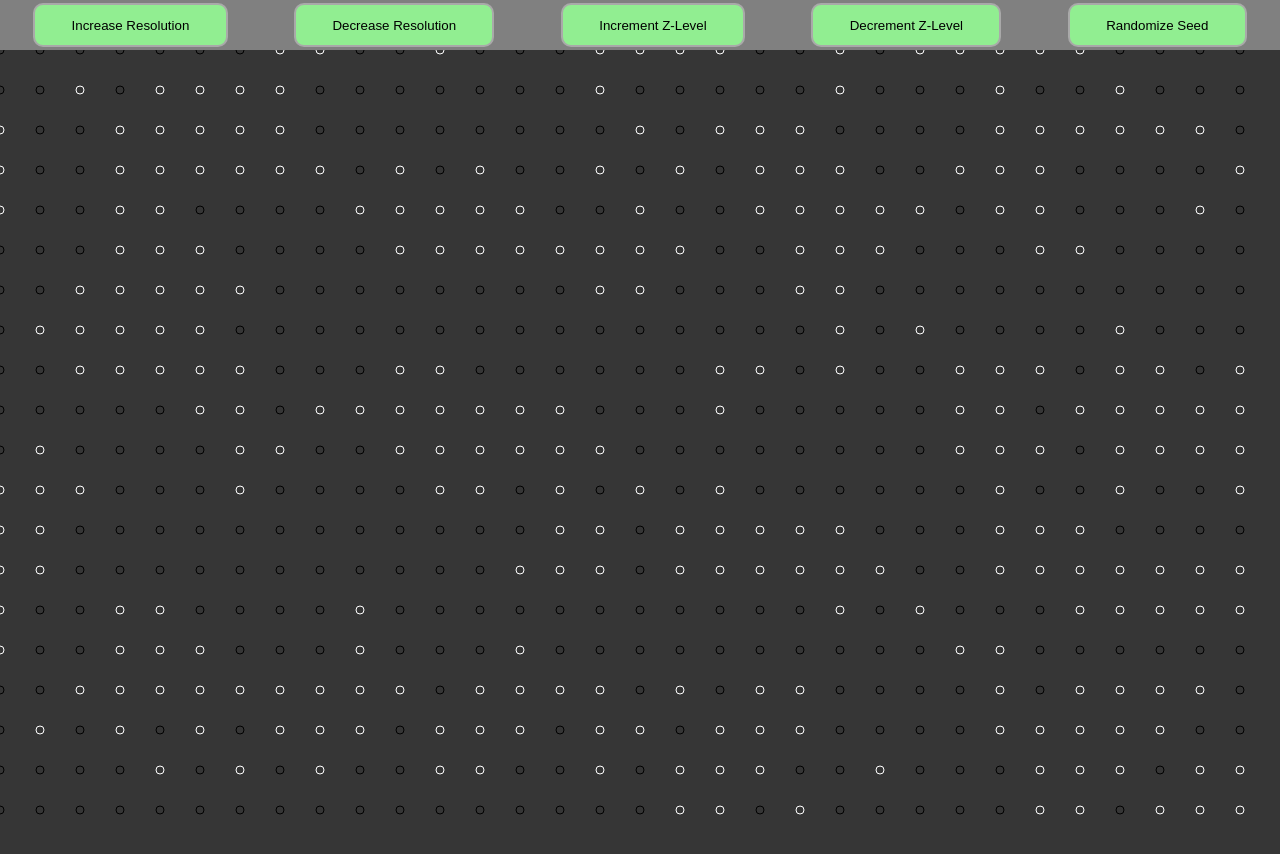
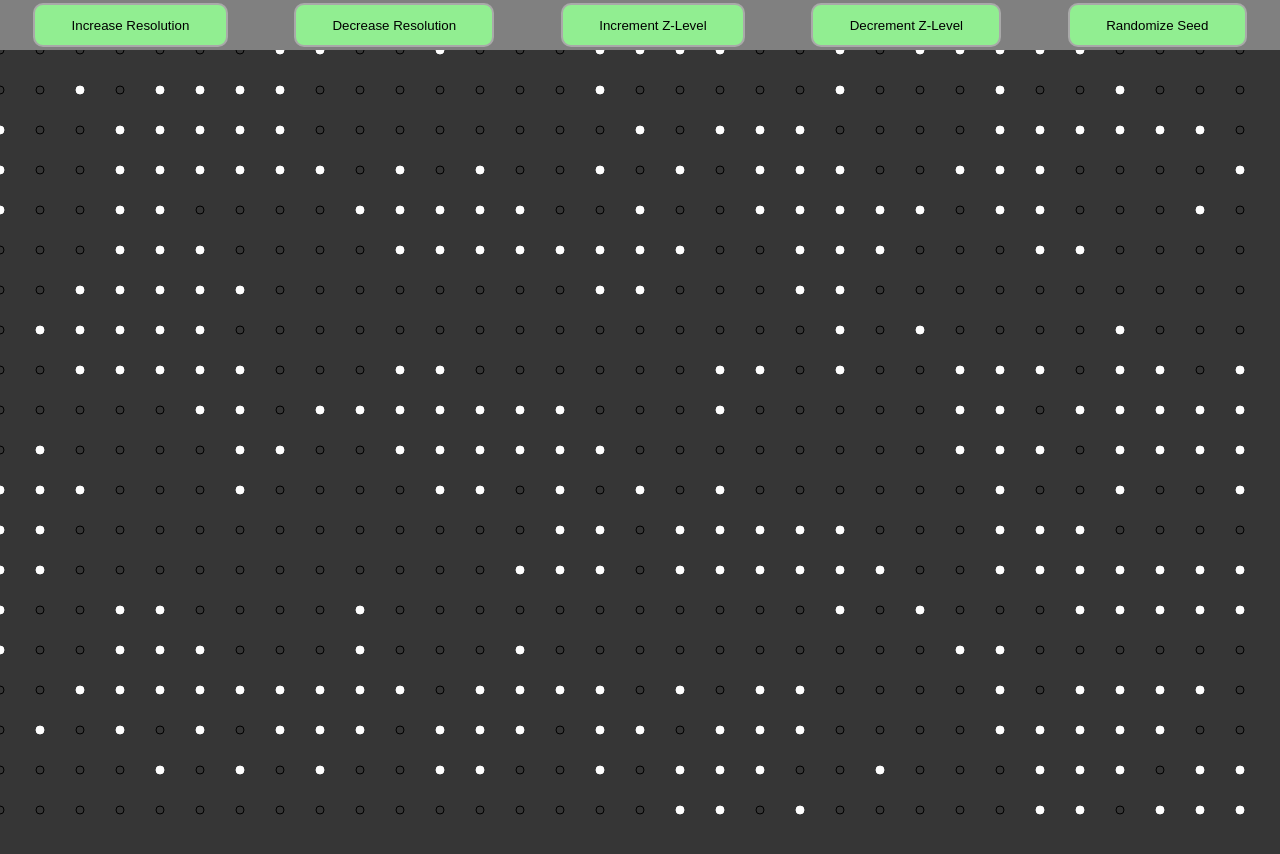
Before and after one commit to Skunkmeister/Marched-Squares, a plain HTML site: page index.html in a window 1280 px wide. Drawn offline with Linux system fonts and the light colour scheme.

Commit message:
Writing square evaluation and binary algorithm. Further processing heightfield to produce binary dot array

```diff
--- a/squaremarch.js
+++ b/squaremarch.js
@@ -4,17 +4,16 @@ canvas.height = window.innerHeight;
 let c = canvas.getContext('2d');
 console.log(canvas);
 
-let zLevel = 0;
-let girdScaleDivider = 20;
-let xResolutionGLOBAL = canvas.width / (girdScaleDivider * 2);
-let yResolutionGLOBAL = canvas.height / (girdScaleDivider * 2);
+let gridScaleDivider = 20;
+let xResolutionGLOBAL = canvas.width / (gridScaleDivider * 2);
+let yResolutionGLOBAL = canvas.height / (gridScaleDivider * 2);
 
 
 
 function displayGrid(xResolution, yResolution, theArray) {
     for (var xi = 0; xi < xResolution; xi++) {
         for (var yi = 0; yi < yResolution; yi++) {
-            drawCircle(xi * girdScaleDivider*2, yi * girdScaleDivider*2, 4, "rgb("+theArray[xi][yi]*255+","+theArray[xi][yi]*255+","+theArray[xi][yi]*255+")");
+            drawCircle(xi * gridScaleDivider * 2, yi * gridScaleDivider * 2, 4, "rgb(" + theArray[xi][yi] * 255 + "," + theArray[xi][yi] * 255 + "," + theArray[xi][yi] * 255 + ")", theArray[xi][yi]);
         }
     }
 }
@@ -26,43 +25,81 @@ function drawLine(x1, y1, x2, y2, lineWidth = 3, strokeStyle = "rgb(99,0,0)") {
     c.lineWidth = lineWidth;
     c.stroke();
 }
-function drawCircle(centerX, centerY, radius = 5, strokeStyle = "rgb(99,0,0)") {
+function drawCircle(centerX, centerY, radius = 5, strokeStyle = "rgb(99,0,0)", isFull) {
     c.beginPath();
     c.arc(centerX, centerY, radius, 0, 2 * Math.PI);
     c.strokeStyle = strokeStyle;
+    c.fillStyle = "rgb(255,255,255)";
+    if(isFull){
+        c.fill()
+    }
     c.stroke();
 }
-function randomArray(){
+function randomArray() {
 
     var myLocalArray = makeArray(canvas.height, canvas.width);
-    for(var row = 0; row < canvas.height; row++){
-        for(var column = 0; column < canvas.width; column++){
+    for (var row = 0; row < canvas.height; row++) {
+        for (var column = 0; column < canvas.width; column++) {
             myLocalArray[row][column] = Math.random();
         }
     }
     return myLocalArray;
 }
-function makeArray(rows,columns){
+function makeArray(rows, columns) {
     let myArray = new Array(rows);
-    for(var i = 0; i<rows; i++){
-         myArray[i] = new Array(columns);
+    for (var i = 0; i < rows; i++) {
+        myArray[i] = new Array(columns);
     }
     return myArray;
 }
-function processNoiseArray(myArray){
-    myProcessedArray = makeArray(myArray.length-2, myArray[0].length-2)
+function processNoiseArray(myArray, power=1.2) {
+    myProcessedArray = makeArray(myArray.length - 2, myArray[0].length - 2)
+        for (var row = 1; row < myArray.length - 1; row++) {
+            for (var column = 1; column < myArray[0].length - 1; column++) {
+                myProcessedArray[row - 1][column - 1] = Math.round(Math.pow((myArray[row + 1][column] + myArray[row - 1][column] + myArray[row][column + 1] + myArray[row][column - 1] + myArray[row][column]) / 5, power));
+            }
+        }
+    return myProcessedArray;
+}
+class vector2D {
+    constructor(definedX, definedY) {
+        this.x = definedX;
+        this.y = definedY;
+    }
+}
+function displaySquareMarch(myHeightField) {
+    let canCoord = new vector2D();
+    let pos1 = new vector2D();
+    let pos2 = new vector2D();
+    let pos3 = new vector2D();
+    let pos4 = new vector2D();
+    for (var row = 0; row < myHeightField.length; row++) {
+        for (var column = 0; column < myHeightField.length; column++) {
 
-    console.log(myArray.length + "," + myArray[0].length)
-    console.log(myProcessedArray.length + "," + myProcessedArray[0].length)
-    for (var row = 1; row < myProcessedArray.length-1; row++) {
-        for (var column = 1; column < myProcessedArray[0].length-1; column++) {
-            myProcessedArray[row-1][column-1] = Math.round((myArray[row+1][column] + myArray[row-1][column] + myArray[row][column+1] + myArray[row][column-1] + myArray[row][column])/5);
+            console.log(myHeightField);
+            console.log(evaluateSquare(myHeightField, row, column));
+
+            pos1.x = (canCoord.x + gridScaleDivider);
+            pos1.y = (canCoord.y);
+            pos2.x = (canCoord.x + 2*gridScaleDivider);
+            pos2.y = (canCoord.y + gridScaleDivider);
+            pos3.x = (canCoord.x + gridScaleDivider);
+            pos3.y = (canCoord.y + 2 * gridScaleDivider);
+            pos4.x = (canCoord.x)
+            pos4.y = (canCoord.y + gridScaleDivider);
+
         }
     }
-    console.log(myProcessedArray)
-    return myProcessedArray;
+}
+
+function evaluateSquare(theHeightField, row, column) {
+    return (theHeightfield[row, column] * 1 + theHeightfield[row, column + 1] * 2 + theHeightfield[row + 1, column + 1] * 4 + theHeightfield[row + 1, column] * 8);
+
 }
 
 
-let heightField = processNoiseArray(randomArray());
+
+
+let heightField = processNoiseArray(randomArray(),1);
 displayGrid(xResolutionGLOBAL, yResolutionGLOBAL, heightField);
+displaySquareMarch(heightField);
--- a/styles.css
+++ b/styles.css
@@ -6,7 +6,6 @@ body{
     padding: 0px;
     margin: 0px;
     font-family: sans-serif;
-    height: 90%;
 }
 header {
     height: 50px;
```
